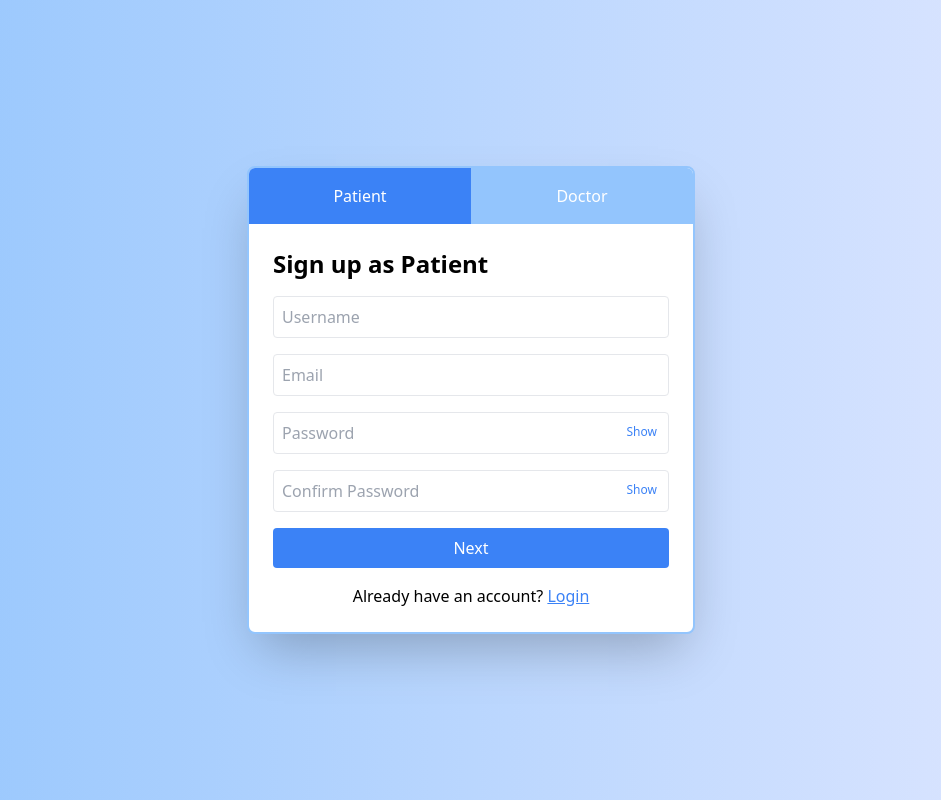
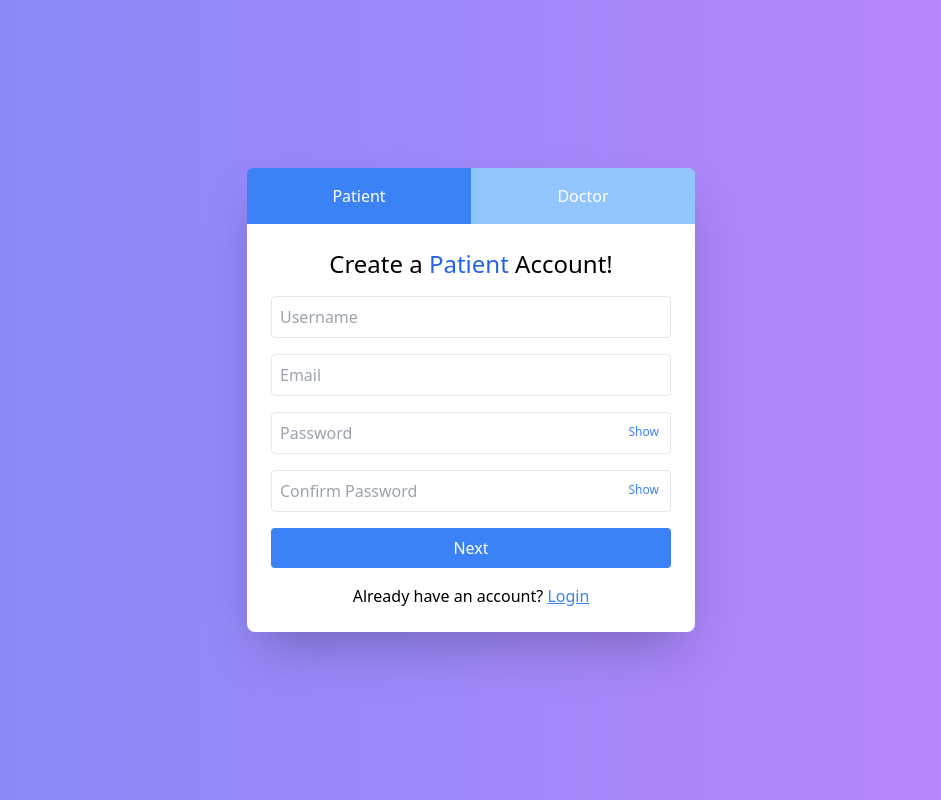
Before and after one commit to drew-harris/dbgui-team-1-spring, a React (Vite) app in the folder frontend/: page / in a window 1280 px wide. Shown: the whole page, without its empty margins (169-1110 px from the left). Built offline with nearby package versions, Linux system fonts and the light colour scheme.

Commit message:
login done and context

```diff
--- a/frontend/src/pages/Signin.tsx
+++ b/frontend/src/pages/Signin.tsx
@@ -62,8 +62,8 @@ function Signin() {
   };
 
   return (
-    <div className="flex min-h-screen items-center justify-center bg-blue-200">
-      <div className="w-full max-w-md rounded-lg border border-blue-300 bg-white">
+    <div className="flex min-h-screen items-center justify-center bg-gradient-to-r from-indigo-400 to-purple-400">
+      <div className="w-full max-w-md rounded-lg bg-white">
         <div className="flex">
           <button
             onClick={() => setRole("Patient")}
@@ -83,7 +83,9 @@ function Signin() {
           </button>
         </div>
         <div className="m-6">
-          <h1 className="mb-4 text-2xl font-bold">Sign in as {role}</h1>
+          <h1 className="mb-4 text-center text-2xl font-medium">
+            Sign in as <span className="text-blue-600">{role}</span>!
+          </h1>
           <form onSubmit={handleSubmit}>
             <input
               type="email"
--- a/frontend/src/pages/Signup.tsx
+++ b/frontend/src/pages/Signup.tsx
@@ -133,8 +133,8 @@ function Signup() {
   };
 
   return (
-    <div className="flex min-h-screen items-center justify-center bg-gradient-to-r from-blue-300 to-indigo-100">
-      <div className="w-full max-w-md rounded-lg border-2 border-blue-300 bg-white shadow-2xl">
+    <div className="flex min-h-screen items-center justify-center bg-gradient-to-r from-indigo-400 to-purple-400">
+      <div className="w-full max-w-md rounded-lg bg-white shadow-2xl">
         <div className="flex">
           <button
             onClick={() => handleSetRole("Patient")}
@@ -154,7 +154,9 @@ function Signup() {
           </button>
         </div>
         <div className="m-6">
-          <h1 className="mb-4 text-2xl font-bold">Sign up as {role}</h1>
+          <h1 className="mb-4 text-center text-2xl font-medium">
+            Create a <span className="text-blue-600">{role}</span> Account!
+          </h1>
           <form onSubmit={handleSubmit}>
             {step === 1 && (
               <>
```
